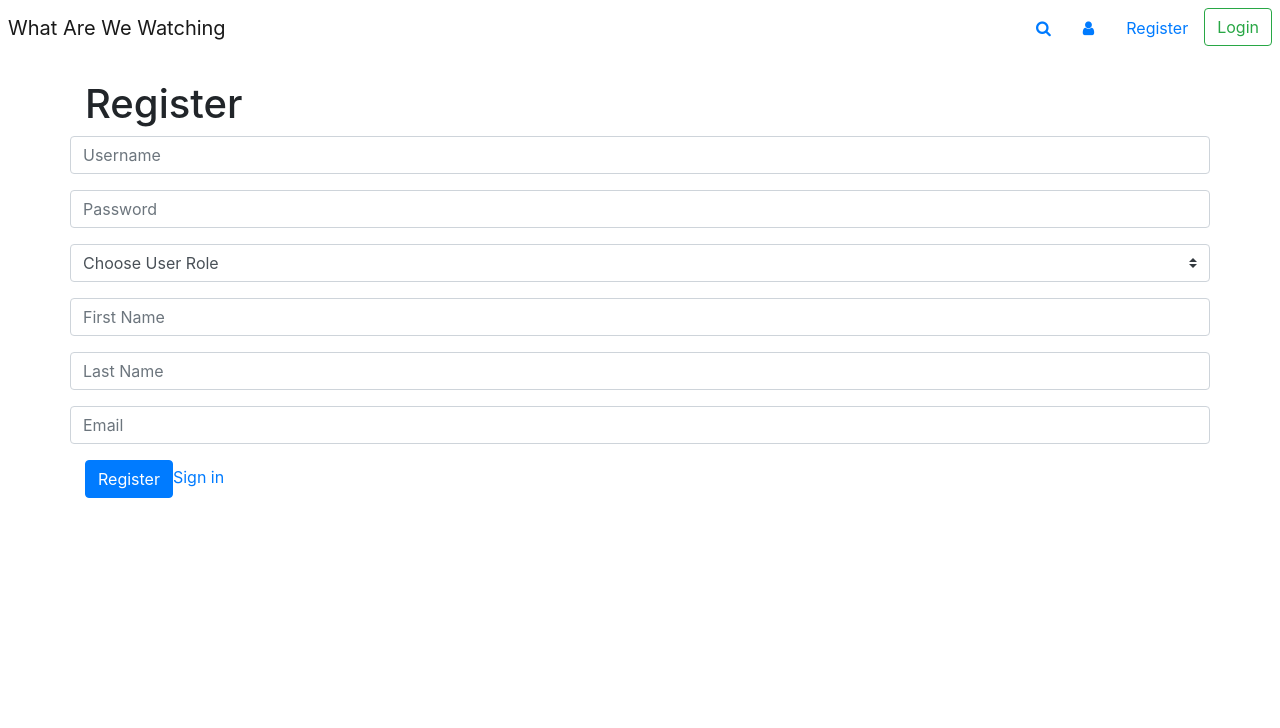
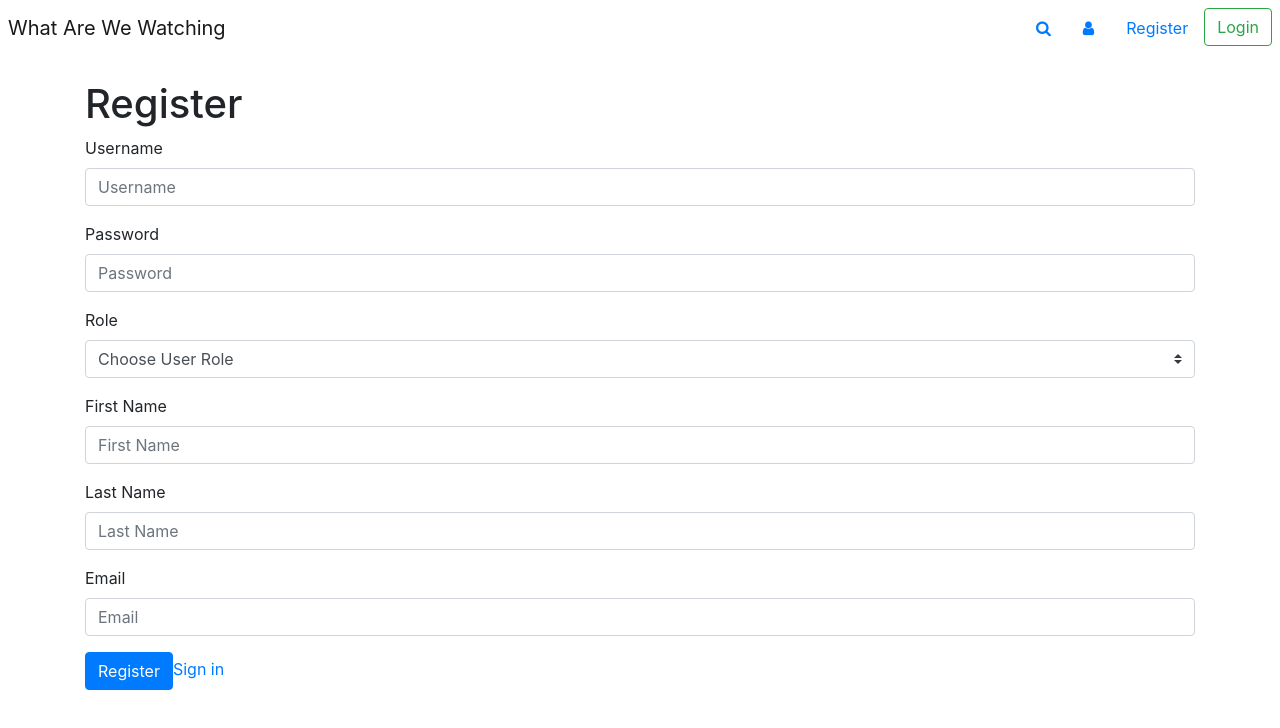
Before and after one commit to DNishanth/CS4550_Final_Project, a React (Create React App) app: page /registration in a window 1280 px wide. Shown: the top 728 px of the page. Built offline with nearby package versions, Linux system fonts and the light colour scheme.

Commit message:
Added labels, form control style

```diff
--- a/src/components/LoginComponent.js
+++ b/src/components/LoginComponent.js
@@ -33,12 +33,27 @@ export default class LoginComponent extends React.Component {
         return (
             <div>
                 <h1>Login</h1>
-                <input
-                    onChange={(e) => this.setState({ username: e.target.value })}
-                    className="form-control" />
-                <input
-                    onChange={(e) => this.setState({ password: e.target.value })}
-                    className="form-control" />
+
+                <form>
+                    <div className="form-group">
+                        <label htmlFor="usernameInput">Username</label>
+                        <input
+                            id="usernameInput"
+                            className="form-control"
+                            placeholder="Enter Username"
+                            onChange={(e) => this.setState({ username: e.target.value })} />
+                    </div>
+
+                    <div className="form-group">
+                        <label htmlFor="passwordInput">Password</label>
+                        <input type="password"
+                            id="passwordInput"
+                            className="form-control"
+                            placeholder="Enter Password"
+                            onChange={(e) => this.setState({ password: e.target.value })} />
+                    </div>
+                </form>
+
                 <button
                     onClick={this.login}
                     className="btn btn-primary">
--- a/src/components/RegisterComponent.js
+++ b/src/components/RegisterComponent.js
@@ -33,22 +33,29 @@ export default class Register extends React.Component {
                 {/* add css padding */}
                 <h1>Register</h1>
 
-                <div className="form-group row">
+                <div className="form-group ">
+                    <label htmlFor="usernameInput">Username</label>
                     <input
+                        id="usernameInput"
                         placeholder="Username"
                         onChange={(e) => this.setState({ username: e.target.value })}
                         className="form-control" />
                 </div>
 
-                <div className="form-group row">
+                <div className="form-group ">
+                    <label htmlFor="passwordInput">Password</label>
                     <input
+                        id="passwordInput"
+                        type="password"
                         placeholder="Password"
                         onChange={(e) => this.setState({ password: e.target.value })}
                         className="form-control" />
                 </div>
 
-                <div className="form-group row">
+                <div className="form-group ">
+                    <label htmlFor="roleSelect">Role</label>
                     <select
+                        id="roleSelect"
                         onChange={(e) => this.setState({ role: e.target.value })}
                         defaultValue={`CHOOSE`}
                         className="custom-select custom-select">
@@ -58,22 +65,28 @@ export default class Register extends React.Component {
                     </select>
                 </div>
 
-                <div className="form-group row">
+                <div className="form-group ">
+                    <label htmlFor="firstNameInput">First Name</label>
                     <input
+                        id="firstNameInput"
                         placeholder="First Name"
                         onChange={(e) => this.setState({ firstName: e.target.value })}
                         className="form-control" />
                 </div>
 
-                <div className="form-group row">
+                <div className="form-group ">
+                    <label htmlFor="lastNameInput">Last Name</label>
                     <input
+                        id="lastNameInput"
                         placeholder="Last Name"
                         onChange={(e) => this.setState({ lastName: e.target.value })}
                         className="form-control" />
                 </div>
 
-                <div className="form-group row">
+                <div className="form-group ">
+                    <label htmlFor="emailInput">Email</label>
                     <input
+                        id="emailInput"
                         placeholder="Email"
                         onChange={(e) => this.setState({ email: e.target.value })}
                         className="form-control" />
```
